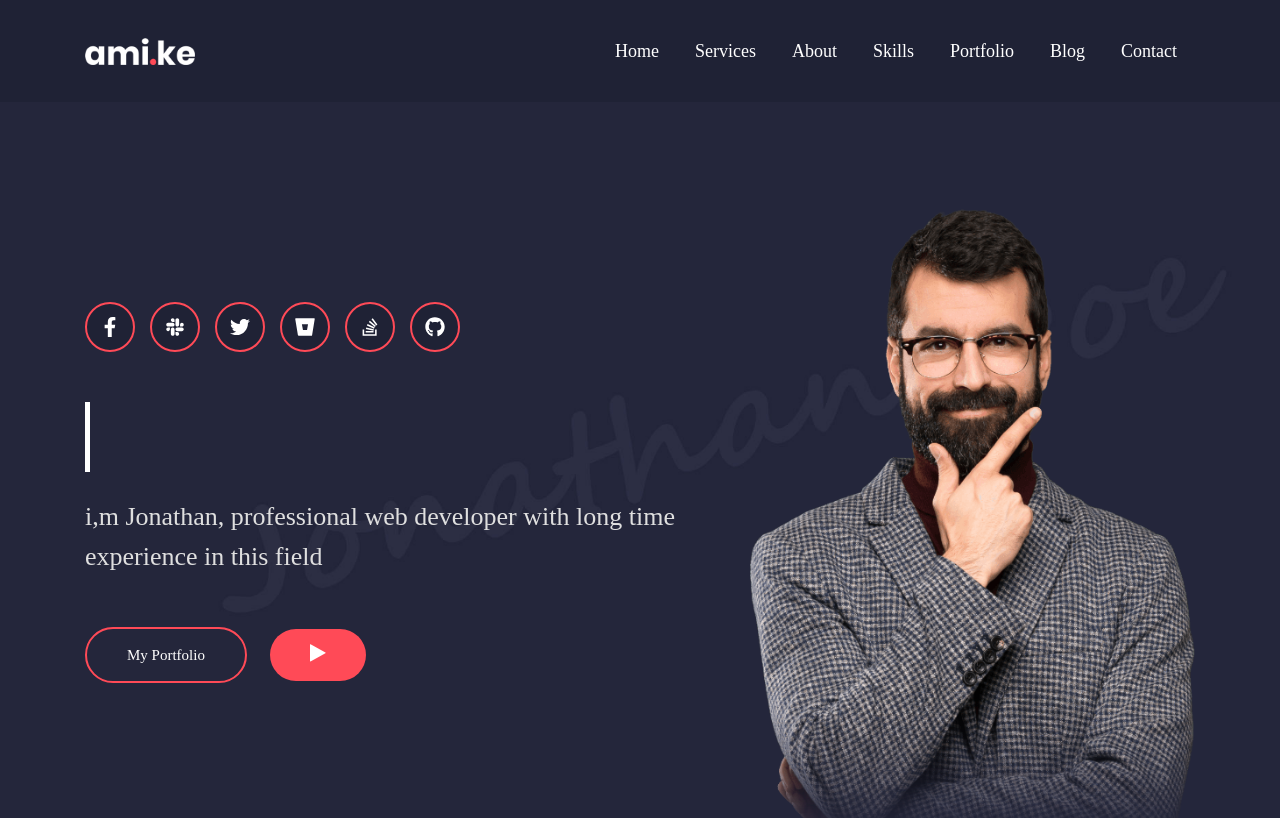
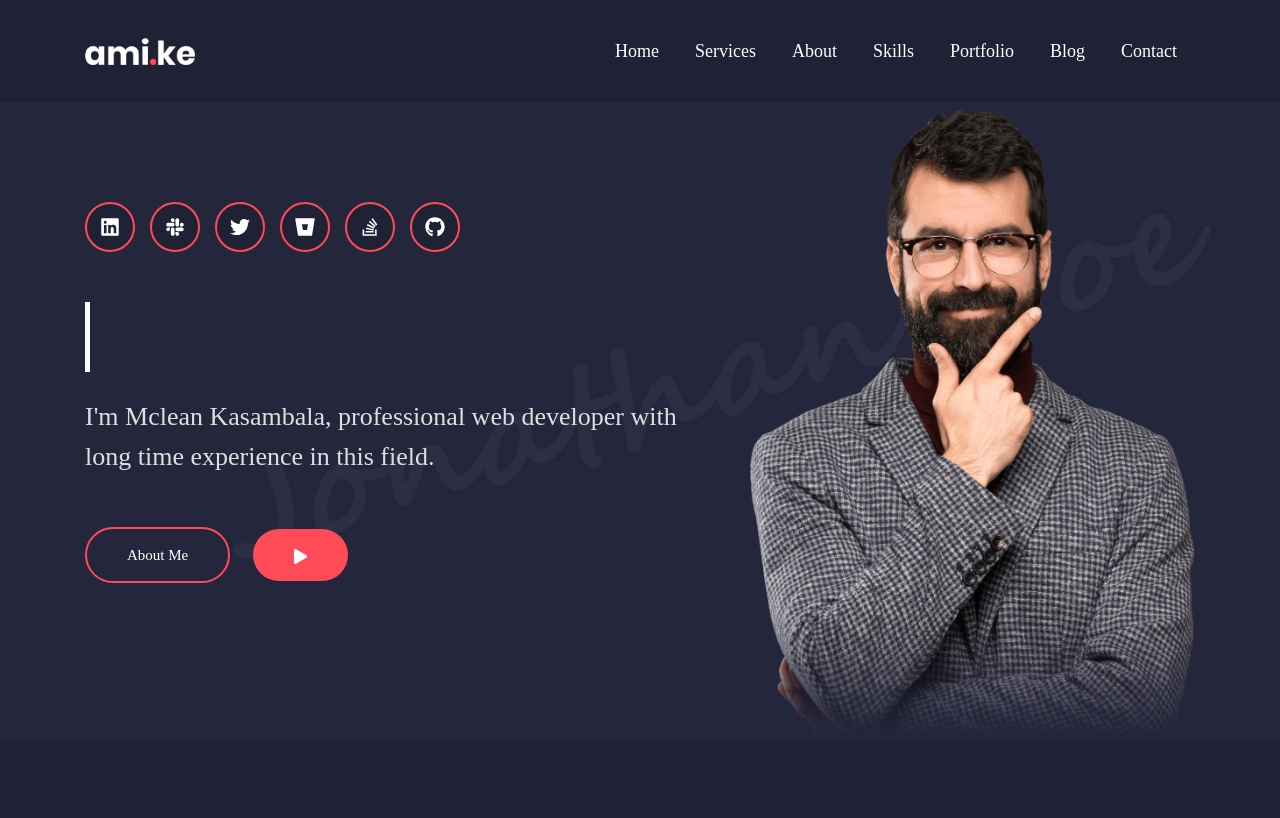
Before and after one commit to mcleanka/resume, a React (Create React App) app: page / in a window 1280 px wide. Shown: the top 818 px of the page. Built offline with nearby package versions, Linux system fonts and the light colour scheme.

Commit message:
Add:: added react router dom

```diff
--- a/package.json
+++ b/package.json
@@ -15,6 +15,7 @@
     "react-content-loader": "^6.0.3",
     "react-dom": "^17.0.2",
     "react-icons": "^4.3.1",
+    "react-router-dom": "^5.3.0",
     "react-scripts": "4.0.3",
     "slick-carousel": "^1.8.1",
     "styled-components": "^5.3.1",
--- a/src/components/Introduction.js
+++ b/src/components/Introduction.js
@@ -1,79 +1,72 @@
 import React from 'react'
-import { FaBitbucket, FaFacebookF, FaGithub, FaSlack, FaStackOverflow, FaTwitter } from 'react-icons/fa';
+
+import {
+	BrowserRouter as Router,
+	Link
+} from "react-router-dom";
+
+import { FaPlay } from 'react-icons/fa';
 import man from '../assets/images/man-01.png';
+import SocialLinks from '../database/SocialLinks';
 
 function Introduction() {
+	const Intro = {
+		header: "Hello, Welcome!!!",
+		description: "I'm Mclean Kasambala, professional web developer with long time experience in this field.",
+		links: [
+			{
+				name: "About Me",
+			},
+			{
+				href: "https://www.youtube.com/channel/UCkU30EjfzqaCeGZGU6qTtew",
+				icon: <FaPlay />,
+				class: "play-btn popup-video"
+			},
+		]
+	};
+
 	return (
-		<>
-			<section className="banner section-padding">
+		<Router>
+			<section className="banner section-padding pt-0">
 				<div className="container">
 					<div className="row">
 						<div className="col-md-12 col-lg-7">
 							<ul className="list-inline social">
-								<li className="list-inline-item">
-									<a href="javascript">
-										<FaFacebookF />
-									</a>
-								</li>
-								<li className="list-inline-item">
-									<a href="javascript">
-										<FaSlack />
-									</a>
-								</li>
-								<li className="list-inline-item">
-									<a href="javascript">
-										<FaTwitter />
-									</a>
-								</li>
-								<li className="list-inline-item">
-									<a href="javascript">
-										<FaBitbucket />
-									</a>
-								</li>
-								<li className="list-inline-item">
-									<a href="javascript">
-										<FaStackOverflow />
-									</a>
-								</li>
-								<li className="list-inline-item">
-									<a href="javascript">
-										<FaGithub />
-									</a>
-								</li>
+								{
+									SocialLinks.map((link, index) => {
+										return (
+											<li className="list-inline-item" key={index}>
+												<Link target={"_blank"} to={{ pathname: link.url }}>{link.icon}</Link>
+											</li>
+										);
+									})
+								}
 							</ul>
 							<div className="align-middle">
-								<h1>I am Jonathan Doe</h1>
-								<p>
-									i,m Jonathan, professional web developer with long time
-									experience in this field
-								</p>
+								<h1>{Intro.header}</h1>
+								<p>{Intro.description}</p>
 								<ul className="list-inline">
-									<li className="list-inline-item">
-										<a href="javascriptportfolio">My Portfolio </a>
-									</li>
-									<li className="list-inline-item">
-										<a
-											className="play-btn popup-video"
-											href="https://www.youtube.com/watch?v=JI2r_WVRucU"
-										><i className="fa fa-play"></i>
-										</a>
-									</li>
+									{
+										Intro.links.map((link, key) => {
+											return (
+												<li className="list-inline-item" key={key}>
+													<Link target={"_blank"} className={link.class ?? null} to={{ pathname: link.href ?? null }}>{link.name ?? null} {link.icon ?? null}</Link>
+												</li>
+											)
+										})
+									}
 								</ul>
 							</div>
 						</div>
 						<div className="col-lg-5">
 							<div className="about_me_image wow fadeInUp" data-wow-delay="0.2s">
-								<img width={508}
-									height={729}
-									src={man}
-									className="attachment-full size-full"
-									alt="about me" />
+								<img width={508} height={400} src={man} className="attachment-full size-full" alt="..." />
 							</div>
 						</div>
 					</div>
 				</div>
 			</section>
-		</>
+		</Router>
 	)
 }
 
--- /dev/null
+++ b/src/database/SocialLinks.js
@@ -0,0 +1,36 @@
+import {
+	FaBitbucket,
+	FaGithub,
+	FaLinkedin,
+	FaSlack,
+	FaStackOverflow,
+	FaTwitter
+} from "react-icons/fa";
+
+// eslint-disable-next-line
+export default [
+	{
+		url: "https://www.linkedin.com/in/mclean-kasambala-55a84b18b/",
+		icon: <FaLinkedin />,
+	},
+	{
+		url: "",
+		icon: <FaSlack />,
+	},
+	{
+		url: "",
+		icon: <FaTwitter />,
+	},
+	{
+		url: "https://bitbucket.org/mcleankasambala/",
+		icon: <FaBitbucket />,
+	},
+	{
+		url: "https://stackoverflow.com/users/10511734/mclean-kasambala",
+		icon: <FaStackOverflow />,
+	},
+	{
+		url: "https://github.com/mcleanka",
+		icon: <FaGithub />,
+	},
+];
```
Also changed, not shown: src/database/Services.js (added), 1 other file (tests, documents, lock files or other folders).
